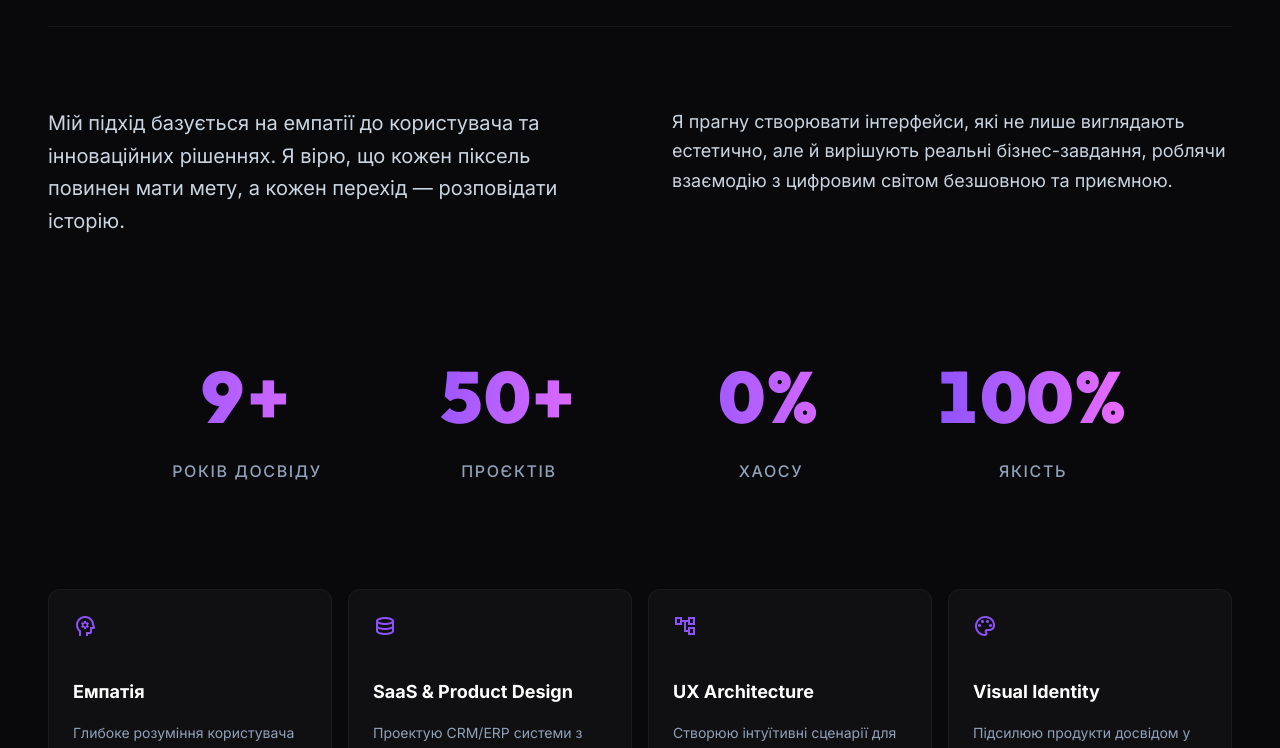
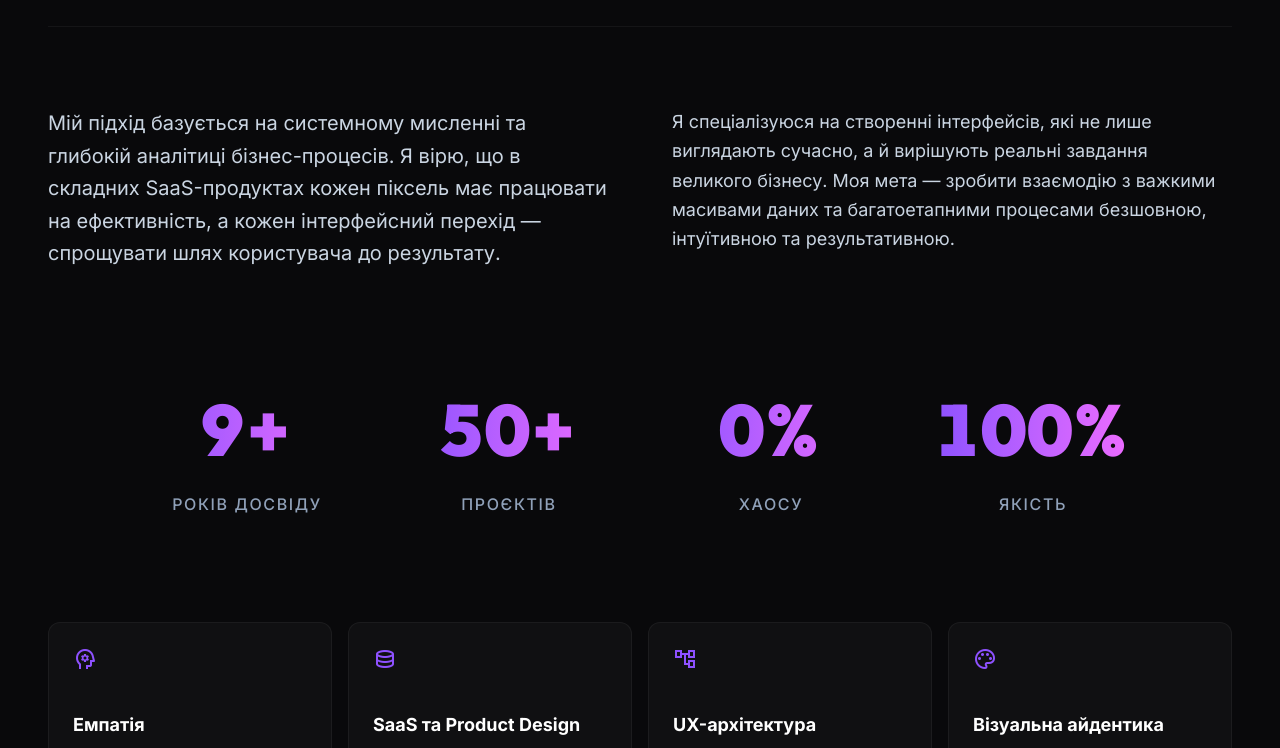
Before and after one commit to Montalmo/portfolio_site, a React (Vite) app: page / in a window 1280 px wide. Shown: the part 1003-1751 px from the top of the page. Built offline with nearby package versions, Linux system fonts and the light colour scheme.

Commit message:
fix: content aout me section

```diff
--- a/src/App.tsx
+++ b/src/App.tsx
@@ -320,14 +320,14 @@ function App() {
                         {/* Left Column */}
                         <div className="flex flex-col gap-6">
                           <p className="text-slate-300 text-lg md:text-xl leading-relaxed">
-                            Мій підхід базується на емпатії до користувача та інноваційних рішеннях. Я вірю, що кожен піксель повинен мати мету, а кожен перехід — розповідати історію.
+                            Мій підхід базується на системному мисленні та глибокій аналітиці бізнес-процесів. Я вірю, що в складних SaaS-продуктах кожен піксель має працювати на ефективність, а кожен інтерфейсний перехід — спрощувати шлях користувача до результату.
                           </p>
                         </div>
 
                         {/* Right Column */}
                         <div className="flex flex-col gap-6">
                           <p className="text-slate-300 text-lg leading-relaxed">
-                            Я прагну створювати інтерфейси, які не лише виглядають естетично, але й вирішують реальні бізнес-завдання, роблячи взаємодію з цифровим світом безшовною та приємною.
+                            Я спеціалізуюся на створенні інтерфейсів, які не лише виглядають сучасно, а й вирішують реальні завдання великого бізнесу. Моя мета — зробити взаємодію з важкими масивами даних та багатоетапними процесами безшовною, інтуїтивною та результативною.
                           </p>
                         </div>
                       </div>
@@ -375,15 +375,15 @@ function App() {
                         <div className="absolute top-6 left-1/2 -translate-x-1/2 w-16 h-16 rounded-xl bg-violet-500/20 opacity-0 group-hover:opacity-100 transition-opacity duration-300 blur-sm"></div>
                         <span className="material-symbols-outlined text-violet-500 text-3xl mb-10 relative z-10">database</span>
                         <div className="flex flex-col gap-4">
-                          <h4 className="text-white text-lg font-bold">SaaS & Product Design</h4>
-                          <p className="text-slate-400 text-sm leading-relaxed">Проектую CRM/ERP системи з нуля, працюючи з багатокористувацькою логікою та великими даними.</p>
+                          <h4 className="text-white text-lg font-bold">SaaS та Product Design</h4>
+                          <p className="text-slate-400 text-sm leading-relaxed">Проєктування CRM/ERP систем з нуля, робота з великими даними та складною логікою ролей.</p>
                         </div>
                       </div>
                       <div className="flex flex-col rounded-xl border border-white/5 bg-white/[0.03] p-6 hover:border-violet-500/50 hover:shadow-[0_0_20px_rgba(139,92,246,0.08)] transition-all group relative overflow-hidden">
                         <div className="absolute top-6 left-1/2 -translate-x-1/2 w-16 h-16 rounded-xl bg-violet-500/20 opacity-0 group-hover:opacity-100 transition-opacity duration-300 blur-sm"></div>
                         <span className="material-symbols-outlined text-violet-500 text-3xl mb-10 relative z-10">account_tree</span>
                         <div className="flex flex-col gap-4">
-                          <h4 className="text-white text-lg font-bold">UX Architecture</h4>
+                          <h4 className="text-white text-lg font-bold">UX-архітектура</h4>
                           <p className="text-slate-400 text-sm leading-relaxed">Створюю інтуїтивні сценарії для складних процесів (multi-step flows, верифікація, аукціони).</p>
                         </div>
                       </div>
@@ -391,7 +391,7 @@ function App() {
                         <div className="absolute top-6 left-1/2 -translate-x-1/2 w-16 h-16 rounded-xl bg-violet-500/20 opacity-0 group-hover:opacity-100 transition-opacity duration-300 blur-sm"></div>
                         <span className="material-symbols-outlined text-violet-500 text-3xl mb-10 relative z-10">palette</span>
                         <div className="flex flex-col gap-4">
-                          <h4 className="text-white text-lg font-bold">Visual Identity</h4>
+                          <h4 className="text-white text-lg font-bold">Візуальна айдентика</h4>
                           <p className="text-slate-400 text-sm leading-relaxed">Підсилюю продукти досвідом у брендингу, забезпечуючи цілісний образ бренду.</p>
                         </div>
                       </div>
```
